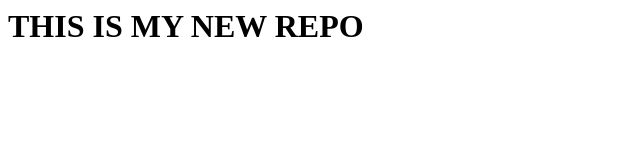
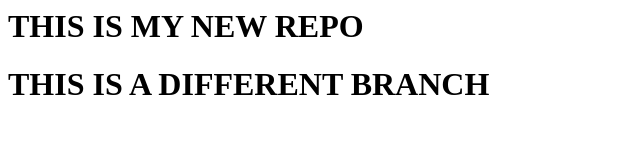
Before and after one commit to MOHDAINANALI0705/DEMO, a plain HTML site: page Index.html in a window 1280 px wide. Shown: the whole page, without its empty margins (0-640 px from the left). Drawn offline with Linux system fonts and the light colour scheme.

Commit message:
new feature

```diff
--- a/Index.html
+++ b/Index.html
@@ -1 +1,2 @@
 <h1>THIS IS MY NEW REPO</h1>
+<h1>THIS IS A DIFFERENT BRANCH</h1>
```
Also changed, not shown: 1 other file.
